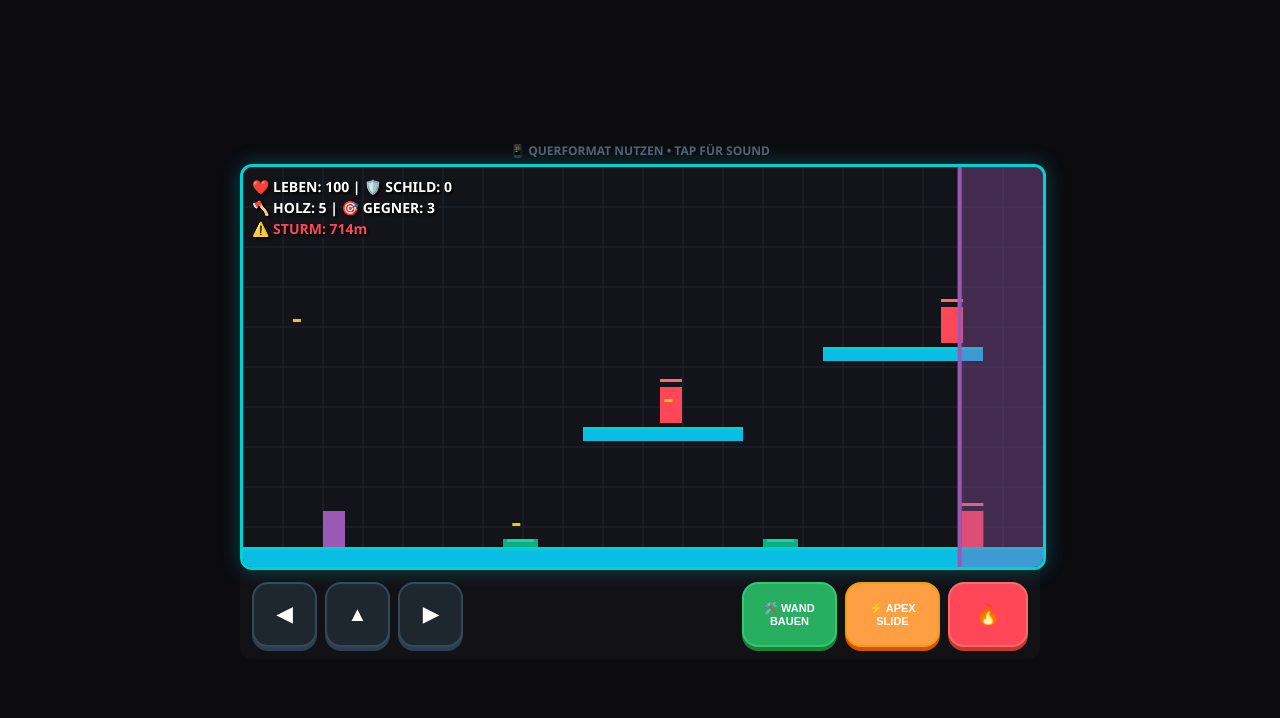
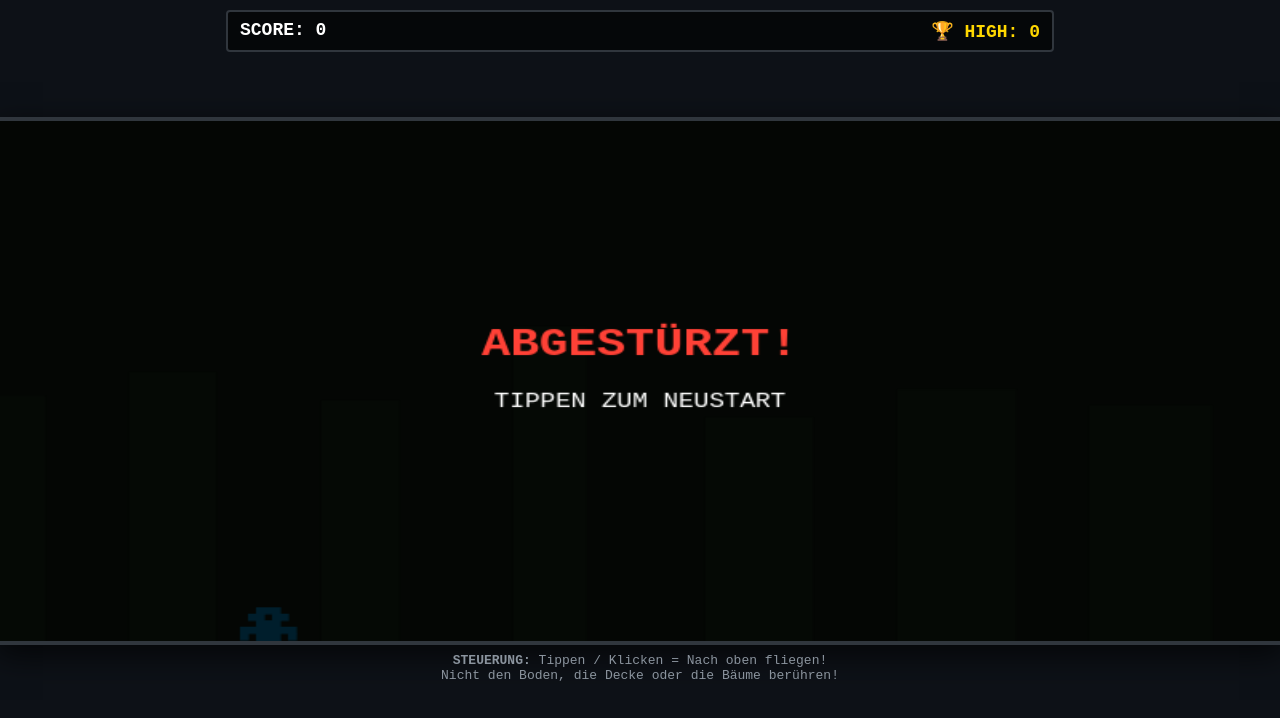
Before and after one commit to enricorohde8-ui/Mein-handyspiel, a plain HTML site: page index.html in a window 1280 px wide. Drawn offline with Linux system fonts and the light colour scheme.

Commit message:
Update index.html

```diff
--- a/index.html
+++ b/index.html
@@ -3,360 +3,330 @@
 <head>
     <meta charset="UTF-8">
     <meta name="viewport" content="width=device-width, initial-scale=1.0, maximum-scale=1.0, user-scalable=no">
-    <title>FortApex: Cyber Royale (My Vision)</title>
+    <title>Anwalt Style: Waldflug</title>
     <style>
         body {
-            margin: 0; padding: 0; background: #0b0b10; color: #fff;
-            font-family: 'Segoe UI', sans-serif; display: flex; flex-direction: column;
-            align-items: center; justify-content: center; min-height: 100vh;
-            overflow: hidden; touch-action: none; user-select: none; -webkit-user-select: none;
+            margin: 0;
+            padding: 0;
+            background: #0d1117;
+            color: white;
+            font-family: 'Courier New', Courier, monospace;
+            display: flex;
+            flex-direction: column;
+            align-items: center;
+            justify-content: center;
+            height: 100vh;
+            overflow: hidden;
+            user-select: none;
+            -webkit-user-select: none;
+            touch-action: manipulation;
         }
-        #gameContainer { position: relative; width: 100vw; max-width: 800px; }
-        canvas { background: #13131a; display: block; width: 100%; height: auto; border: 3px solid #00d2d3; border-radius: 12px; box-shadow: 0 0 20px rgba(0, 210, 211, 0.3); }
-        #ui { position: absolute; top: 12px; left: 12px; font-weight: bold; text-shadow: 2px 2px 3px #000; font-size: 14px; pointer-events: none; line-height: 1.5; }
-
-        /* Optimierte Touch-Steuerung fürs Smartphone */
-        #controls {
-            display: flex; justify-content: space-between; width: 100%;
-            max-width: 800px; padding: 12px; box-sizing: border-box; background: #111116; border-radius: 0 0 12px 12px;
+        #ui-container {
+            position: absolute;
+            top: 10px;
+            display: flex;
+            justify-content: space-between;
+            width: 95%;
+            max-width: 800px;
+            font-size: 18px;
+            font-weight: bold;
+            z-index: 10;
+            background: rgba(0,0,0,0.6);
+            padding: 8px 12px;
+            border-radius: 4px;
+            border: 2px solid #30363d;
         }
-        .btn-group { display: flex; gap: 8px; }
-        .btn-touch {
-            background: #1e272e; color: white; border: 2px solid #34495e; border-radius: 16px;
-            font-size: 20px; font-weight: bold; width: 65px; height: 65px;
-            display: flex; align-items: center; justify-content: center;
-            box-shadow: 0 4px 0 #2c3e50;
+        #highscore { color: #FFD700; }
+        canvas {
+            background: #141f14;
+            border: 4px solid #30363d;
+            box-shadow: 0 10px 30px rgba(0,0,0,0.7);
+            width: 100%;
+            max-height: 65vh;
         }
-        .btn-touch:active { background: #00d2d3; border-color: #fff; box-shadow: 0 1px 0 #2c3e50; transform: translateY(3px); }
-        .btn-wide { width: 95px; font-size: 11px; text-align: center; text-transform: uppercase; }
-        #btnBuild { background: #27ae60; border-color: #2ecc71; box-shadow: 0 4px 0 #1e7e34; }
-        #btnAbility { background: #ff9f43; border-color: #f39c12; box-shadow: 0 4px 0 #d35400; }
-        #btnShoot { background: #ff4757; border-color: #ff6b6b; box-shadow: 0 4px 0 #c0392b; width: 80px; }
+        #controls-hint {
+            margin-top: 8px;
+            font-size: 13px;
+            color: #8b949e;
+            text-align: center;
+        }
     </style>
 </head>
 <body>
 
-    <div style="text-align:center; font-size:12px; color:#57606f; margin-bottom:5px; font-weight: bold;">📱 QUERFORMAT NUTZEN • TAP FÜR SOUND</div>
-
-    <div id="gameContainer">
-        <canvas id="gameCanvas" width="800" height="400"></canvas>
-        <div id="ui">
-            ❤️ LEBEN: <span id="hpUI">100</span> | 🛡️ SCHILD: <span id="shieldUI">50</span><br>
-            🪓 HOLZ: <span id="woodUI">5</span> | 🎯 GEGNER: <span id="enemiesUI">3</span><br>
-            ⚠️ <span id="zoneUI" style="color: #ff4757;">STORM AKTIV</span>
-        </div>
+    <div id="ui-container">
+        <div id="score">SCORE: 0</div>
+        <div id="highscore">🏆 HIGH: 0</div>
     </div>
-
-    <div id="controls">
-        <div class="btn-group">
-            <button class="btn-touch" id="btnLeft">◀</button>
-            <button class="btn-touch" id="btnJump">▲</button>
-            <button class="btn-touch" id="btnRight">▶</button>
-        </div>
-
-        <div class="btn-group">
-            <button class="btn-touch btn-wide" id="btnBuild">🛠️ WAND<br>BAUEN</button>
-            <button class="btn-touch btn-wide" id="btnAbility">⚡ APEX<br>SLIDE</button>
-            <button class="btn-touch" id="btnShoot">🔥</button>
-        </div>
+    <canvas id="gameCanvas" width="800" height="400"></canvas>
+    <div id="controls-hint">
+        <b>STEUERUNG:</b> Tippen / Klicken = Nach oben fliegen! <br>Nicht den Boden, die Decke oder die Bäume berühren!
     </div>
 
 <script>
-const canvas = document.getElementById('gameCanvas');
-const ctx = canvas.getContext('2d');
+const canvas = document.getElementById("gameCanvas");
+const ctx = canvas.getContext("2d");
+const scoreElement = document.getElementById("score");
+const highscoreElement = document.getElementById("highscore");
 
-// Spielobjekte
-let player = {
-    x: 80, y: 300, w: 22, h: 36, vx: 0, vy: 0,
-    hp: 100, shield: 50, wood: 5, facing: 'right',
-    isSliding: false, slideTimer: 0, abilityCooldown: 0, grounded: false
+// Web Audio API für Retro-Sounds
+const audioCtx = new (window.AudioContext || window.webkitAudioContext)();
+let musicInterval = null;
+let musicStep = 0;
+const melody = [196.00, 220.00, 261.63, 220.00, 293.66, 261.63, 196.00, 220.00]; // Düsterer Arcade-Style
+
+function playMusicNode() {
+    if (gameOver || audioCtx.state === 'suspended') return;
+    const osc = audioCtx.createOscillator();
+    const gain = audioCtx.createGain();
+    osc.connect(gain); gain.connect(audioCtx.destination);
+    osc.type = 'square';
+    osc.frequency.setValueAtTime(melody[musicStep % melody.length], audioCtx.currentTime);
+    gain.gain.setValueAtTime(0.03, audioCtx.currentTime);
+    gain.gain.linearRampToValueAtTime(0.001, audioCtx.currentTime + 0.22);
+    osc.start(); osc.stop(audioCtx.currentTime + 0.22);
+    musicStep++;
+}
+
+function startMusic() {
+    if(musicInterval) clearInterval(musicInterval);
+    musicStep = 0;
+    musicInterval = setInterval(playMusicNode, 260);
+}
+
+function stopMusic() { clearInterval(musicInterval); }
+
+function playSound(type) {
+    if (audioCtx.state === 'suspended') audioCtx.resume();
+    const osc = audioCtx.createOscillator();
+    const gain = audioCtx.createGain();
+    osc.connect(gain); gain.connect(audioCtx.destination);
+
+    if (type === 'flap') {
+        osc.type = 'triangle';
+        osc.frequency.setValueAtTime(150, audioCtx.currentTime);
+        osc.frequency.exponentialRampToValueAtTime(320, audioCtx.currentTime + 0.1);
+        gain.gain.setValueAtTime(0.1, audioCtx.currentTime);
+        gain.gain.linearRampToValueAtTime(0.001, audioCtx.currentTime + 0.1);
+        osc.start(); osc.stop(audioCtx.currentTime + 0.1);
+    } else if (type === 'hit') {
+        osc.type = 'sawtooth';
+        osc.frequency.setValueAtTime(200, audioCtx.currentTime);
+        osc.frequency.linearRampToValueAtTime(30, audioCtx.currentTime + 0.6);
+        gain.gain.setValueAtTime(0.2, audioCtx.currentTime);
+        gain.gain.linearRampToValueAtTime(0.001, audioCtx.currentTime + 0.6);
+        osc.start(); osc.stop(audioCtx.currentTime + 0.6);
+    }
+}
+
+// Pixel Art Matrix für fliegendes Männchen (mit Flügel-Effekt)
+const pixelFlyer = [
+    [0,0,1,1,1,0,0],
+    [0,1,1,0,1,1,0],
+    [0,0,1,1,1,0,0],
+    [1,1,1,1,1,1,1],
+    [1,0,1,1,1,0,1],
+    [0,0,1,1,1,0,0],
+    [0,1,1,0,1,1,0]
+];
+
+// Spieler Eigenschaften (Flug-Modus)
+const player = {
+    x: 150,
+    y: 200,
+    width: 35,
+    height: 35,
+    gravity: 0.4,     // Zieht ihn nach unten
+    vlift: -6.5,       // Kraft nach oben pro Klick
+    velocity: 0,
+    animFrame: 0
 };
 
-// Gegner bewegen sich jetzt leicht hin und her
-let enemies = [
-    { x: 380, y: 220, startX: 350, endX: 480, w: 22, h: 36, hp: 60, dir: 1, v: 1, shootCooldown: 50 },
-    { x: 620, y: 140, startX: 600, endX: 720, w: 22, h: 36, hp: 60, dir: -1, v: 1.2, shootCooldown: 80 },
-    { x: 700, y: 344, startX: 650, endX: 760, w: 22, h: 36, hp: 100, dir: 1, v: 0.8, shootCooldown: 40 } // Boss Legend
-];
+let obstacles = [];
+let bgTrees = [];
+let score = 0;
+let highscore = localStorage.getItem("forest_highscore") || 0;
+let gameOver = false;
+let gameSpeed = 4.5;
+let spawnTimer = 0;
 
-let platforms = [
-    { x: 0, y: 380, w: 1000, h: 20 },
-    { x: 340, y: 260, w: 160, h: 14 },
-    { x: 580, y: 180, w: 160, h: 14 }
-];
+highscoreElement.innerText = "🏆 HIGH: " + highscore;
 
-// MEIN VISION-FEATURE: Octane Launchpads!
-let launchpads = [
-    { x: 260, y: 372, w: 35, h: 8 },
-    { x: 520, y: 372, w: 35, h: 8 }
-];
-
-let bullets = [];
-let buildWalls = [];
-let stormX = 820;
-let gameOver = false;
-let victory = false;
-
-// Audio Engine
-let audioCtx = null;
-function initAudio() { if (!audioCtx) audioCtx = new (window.AudioContext || window.webkitAudioContext)(); }
-function playSound(f, type, d, v=0.1) {
-    if (!audioCtx) return;
-    try {
-        let osc = audioCtx.createOscillator(); let g = audioCtx.createGain();
-        osc.type = type; osc.frequency.setValueAtTime(f, audioCtx.currentTime);
-        g.gain.setValueAtTime(v, audioCtx.currentTime); g.gain.exponentialRampToValueAtTime(0.00001, audioCtx.currentTime + d);
-        osc.connect(g); g.connect(audioCtx.destination); osc.start(); osc.stop(audioCtx.currentTime + d);
-    } catch(e){}
+function handleFlap() {
+    if (audioCtx.state === 'suspended') audioCtx.resume();
+    if (gameOver) {
+        resetGame();
+        return;
+    }
+    player.velocity = player.vlift;
+    playSound('flap');
 }
 
-// Touch Controller Setup
-let keys = { left: false, right: false };
-function bindTouch(id, press, release) {
-    const btn = document.getElementById(id);
-    btn.addEventListener('touchstart', (e) => { e.preventDefault(); initAudio(); press(); });
-    if(release) btn.addEventListener('touchend', (e) => { e.preventDefault(); release(); });
+window.addEventListener("touchstart", (e) => { e.preventDefault(); handleFlap(); }, { passive: false });
+window.addEventListener("mousedown", (e) => { if(e.button === 0) handleFlap(); });
+window.addEventListener("keydown", (e) => { if(e.code === "Space" || e.code === "ArrowUp") handleFlap(); });
+
+function resetGame() {
+    obstacles = [];
+    bgTrees = [];
+    score = 0;
+    gameSpeed = 4.5;
+    player.y = 200;
+    player.velocity = 0;
+    gameOver = false;
+    spawnTimer = 0;
+    scoreElement.innerText = "SCORE: 0";
+
+    // Hintergrundbäume vorab generieren
+    for (let i = 0; i < canvas.width; i += 120) {
+        bgTrees.push({ x: i, width: 40 + Math.random()*40, height: 150 + Math.random()*100 });
+    }
+
+    startMusic();
+    gameLoop();
 }
 
-bindTouch('btnLeft', () => { keys.left = true; player.facing = 'left'; }, () => keys.left = false);
-bindTouch('btnRight', () => { keys.right = true; player.facing = 'right'; }, () => keys.right = false);
-bindTouch('btnJump', () => {
-    if (player.grounded) {
-        player.vy = -10.5;
-        player.grounded = false;
-        playSound(300, 'triangle', 0.12, 0.15);
-    }
-});
+function update() {
+    if (gameOver) return;
 
-// Wand bauen (Fortnite Grid System vereinfacht)
-bindTouch('btnBuild', () => {
-    if (player.wood > 0 && !gameOver && !victory) {
-        let wallX = player.facing === 'right' ? player.x + 35 : player.x - 25;
-        buildWalls.push({ x: wallX, y: player.y - 14, w: 14, h: 50, hp: 4 });
-        player.wood--;
-        playSound(200, 'triangle', 0.08, 0.2);
-    }
-});
+    player.animFrame++;
+    spawnTimer++;
 
-// Apex Slide Fähigkeit
-bindTouch('btnAbility', () => {
-    if (player.abilityCooldown <= 0 && !gameOver && !victory) {
-        player.isSliding = true;
-        player.slideTimer = 22;
-        player.abilityCooldown = 80;
-        playSound(160, 'sawtooth', 0.25, 0.2);
-    }
-});
+    // Flug-Physik
+    player.velocity += player.gravity;
+    player.y += player.velocity;
 
-// Waffen-Feuer
-bindTouch('btnShoot', () => {
-    if (gameOver || victory) return;
-    let bVx = player.facing === 'right' ? 9 : -9;
-    bullets.push({ x: player.x + 10, y: player.isSliding ? player.y + 25 : player.y + 12, vx: bVx, vy: 0, fromPlayer: true });
-    playSound(450, 'square', 0.08, 0.15);
-});
-
-// Haupt-Update Schleife
-function update() {
-    if (gameOver || victory) return;
-
-    if (player.abilityCooldown > 0) player.abilityCooldown--;
-
-    // Movement Geschwindigkeiten berechnen
-    let speed = 4.2;
-    if (player.isSliding) {
-        speed = 8.5;
-        player.slideTimer--;
-        if (player.slideTimer <= 0) player.isSliding = false;
+    // Kollision mit Decke oder Boden
+    if (player.y < 0 || player.y > canvas.height - player.height) {
+        triggerGameOver();
     }
 
-    if (keys.left) player.vx = -speed;
-    else if (keys.right) player.vx = speed;
-    else player.vx = 0;
-
-    player.vy += 0.48; // Schwerkraft
-    player.x += player.vx;
-    player.y += player.vy;
-    player.grounded = false;
-
-    // Kollision mit Plattformen
-    for (let p of platforms) {
-        if (player.x + player.w > p.x && player.x < p.x + p.w && player.y + player.h > p.y && player.y + player.h - player.vy <= p.y) {
-            player.y = p.y - player.h; player.vy = 0; player.grounded = true;
+    // Hintergrundbäume bewegen (Parallax-Effekt, langsam)
+    for (let tree of bgTrees) {
+        tree.x -= (gameSpeed * 0.3);
+        if (tree.x + tree.width < 0) {
+            tree.x = canvas.width;
+            tree.height = 150 + Math.random()*100;
         }
     }
 
-    // Launchpad Trigger Logik (Apex Jump)
-    for (let lp of launchpads) {
-        if (player.x + player.w > lp.x && player.x < lp.x + lp.w && player.y + player.h > lp.y && player.y + player.h - player.vy <= lp.y + 4) {
-            player.vy = -15; // Katapultiert den Spieler extrem hoch!
-            player.grounded = false;
-            playSound(600, 'sine', 0.3, 0.25);
-        }
+    // Feste Abstände für echte Hindernis-Bäume (Oben und Unten Lücken)
+    if (spawnTimer % 100 === 0) {
+        let gap = 130; // Größe der Fluglücke
+        let minHeight = 40;
+        let maxHeight = canvas.height - gap - minHeight;
+        let topHeight = Math.floor(Math.random() * (maxHeight - minHeight + 1)) + minHeight;
+
+        obstacles.push({
+            x: canvas.width,
+            topHeight: topHeight,
+            bottomY: topHeight + gap,
+            width: 50,
+            passed: false
+        });
     }
 
-    // Wand-Kollision für Spieler
-    for (let w of buildWalls) {
-        if (player.x + player.w > w.x && player.x < w.x + w.w && player.y + player.h > w.y && player.y < w.y + w.h) {
-            player.x -= player.vx;
-        }
-    }
+    // Hindernisse bewegen
+    for (let i = obstacles.length - 1; i >= 0; i--) {
+        let obs = obstacles[i];
+        obs.x -= gameSpeed;
 
-    // Gegner KI Bewegung & automatisches Schießen
-    for (let e of enemies) {
-        e.x += e.v * e.dir;
-        if (e.x < e.startX || e.x > e.endX) e.dir *= -1;
-
-        e.shootCooldown--;
-        if (e.shootCooldown <= 0) {
-            let bVx = (player.x > e.x) ? 5.5 : -5.5;
-            bullets.push({ x: e.x + 10, y: e.y + 12, vx: bVx, vy: 0, fromPlayer: false });
-            e.shootCooldown = 70 + Math.random() * 50;
-        }
-    }
-
-    // Kugel-Logik verarbeiten
-    for (let i = bullets.length - 1; i >= 0; i--) {
-        let b = bullets[i];
-        b.x += b.vx;
-
-        // Grenzwert-Prüfung außerhalb des Canvas
-        if (b.x < 0 || b.x > canvas.width) { bullets.splice(i, 1); continue; }
-
-        // Wand-Treffer prüfen
-        let bulletRemoved = false;
-        for (let j = buildWalls.length - 1; j >= 0; j--) {
-            let w = buildWalls[j];
-            if (b.x > w.x && b.x < w.x + w.w && b.y > w.y && b.y < w.y + w.h) {
-                w.hp--;
-                bullets.splice(i, 1);
-                bulletRemoved = true;
-                if (w.hp <= 0) buildWalls.splice(j, 1);
-                break;
+        // Kollision mit oberem oder unterem Ast/Baumstamm
+        if (player.x < obs.x + obs.width && player.x + player.width > obs.x) {
+            if (player.y < obs.topHeight || player.y + player.height > obs.bottomY) {
+                triggerGameOver();
             }
         }
-        if (bulletRemoved) continue;
 
-        // Spieler Treffersensor
-        if (!b.fromPlayer && b.x > player.x && b.x < player.x + player.w && b.y > player.y && b.y < player.y + player.h) {
-            bullets.splice(i, 1);
-            if (player.shield > 0) player.shield -= 25;
-            else player.hp -= 20;
-            playSound(120, 'sawtooth', 0.15, 0.2);
-            if (player.hp <= 0) { player.hp = 0; gameOver = true; }
-            continue;
+        // Punkte zählen
+        if (obs.x + obs.width < player.x && !obs.passed) {
+            obs.passed = true;
+            score++;
+            scoreElement.innerText = "SCORE: " + score;
+            gameSpeed += 0.15; // Wird schneller
         }
 
-        // Gegner Treffersensor
-        if (b.fromPlayer) {
-            for (let j = enemies.length - 1; j >= 0; j--) {
-                let e = enemies[j];
-                if (b.x > e.x && b.x < e.x + e.w && b.y > e.y && b.y < e.y + e.h) {
-                    bullets.splice(i, 1);
-                    e.hp -= 25;
-                    playSound(280, 'sine', 0.08, 0.15);
-                    if (e.hp <= 0) {
-                        enemies.splice(j, 1);
-                        player.wood += 4; // Mehr Baumaterial belohnen!
-                    }
-                    break;
-                }
+        if (obs.x + obs.width < 0) obstacles.splice(i, 1);
+    }
+}
+
+function triggerGameOver() {
+    gameOver = true;
+    stopMusic();
+    playSound('hit');
+    if (score > highscore) {
+        highscore = score;
+        localStorage.setItem("forest_highscore", highscore);
+        highscoreElement.innerText = "🏆 HIGH: " + highscore;
+    }
+}
+
+function drawPixelArt(matrix, itemX, itemY, itemW, itemH, color) {
+    let pixelW = itemW / matrix[0].length;
+    let pixelH = itemH / matrix.length;
+    ctx.fillStyle = color;
+    for (let r = 0; r < matrix.length; r++) {
+        for (let c = 0; c < matrix[r].length; c++) {
+            if (matrix[r][c] === 1) {
+                ctx.fillRect(itemX + c * pixelW, itemY + r * pixelH, pixelW + 0.6, pixelH + 0.6);
             }
         }
     }
-
-    // Der Sturm schrumpft
-    stormX -= 0.35;
-    if (player.x > stormX) {
-        player.hp -= 0.3;
-        if (player.hp <= 0) { player.hp = 0; gameOver = true; }
-    }
-
-    // Kartenbegrenzung links
-    if (player.x < 0) player.x = 0;
-
-    if (enemies.length === 0) victory = true;
-
-    // UI Aktualisierung
-    document.getElementById('hpUI').innerText = Math.ceil(player.hp);
-    document.getElementById('shieldUI').innerText = Math.max(0, player.shield);
-    document.getElementById('enemiesUI').innerText = enemies.length;
-    document.getElementById('woodUI').innerText = player.wood;
-    document.getElementById('zoneUI').innerText = "STURM: " + Math.max(0, Math.floor(stormX)) + "m";
 }
 
-// Visuelle Engine (Grafik)
 function draw() {
     ctx.clearRect(0, 0, canvas.width, canvas.height);
 
-    // Neon-Hintergrundgitter (Cyber-Look)
-    ctx.strokeStyle = '#1e272e'; ctx.lineWidth = 1;
-    for(let i=0; i<canvas.width; i+=40) { ctx.beginPath(); ctx.moveTo(i, 0); ctx.lineTo(i, canvas.height); ctx.stroke(); }
-    for(let i=0; i<canvas.height; i+=40) { ctx.beginPath(); ctx.moveTo(0, i); ctx.lineTo(canvas.width, i); ctx.stroke(); }
-
-    // Plattformen zeichnen (Neon-Cyan)
-    ctx.fillStyle = '#0abde3';
-    for (let p of platforms) {
-        ctx.fillRect(p.x, p.y, p.w, p.h);
-        ctx.fillStyle = '#00d2d3'; ctx.fillRect(p.x, p.y, p.w, 3); // Highlighting oben
-        ctx.fillStyle = '#0abde3';
+    // 1. Hintergrund-Bäume (Dunkelgrün, weit weg)
+    ctx.fillStyle = "#1b2e1b";
+    for (let tree of bgTrees) {
+        ctx.fillRect(tree.x, canvas.height - tree.height, tree.width, tree.height);
     }
 
-    // Launchpads zeichnen (Neon-Grün)
-    for (let lp of launchpads) {
-        ctx.fillStyle = '#10ac84'; ctx.fillRect(lp.x, lp.y, lp.w, lp.h);
-        ctx.fillStyle = '#1dd1a1'; ctx.fillRect(lp.x + 4, lp.y, lp.w - 8, 3);
+    // 2. Hindernis-Bäume im Vordergrund (Braun/Grün im Herr-Anwalt-Style)
+    for (let obs of obstacles) {
+        ctx.fillStyle = "#2d1e18"; // Holzstamm oben
+        ctx.fillRect(obs.x, 0, obs.width, obs.topHeight);
+        ctx.fillStyle = "#1e3f20"; // Blätterkante oben
+        ctx.fillRect(obs.x - 4, obs.topHeight - 12, obs.width + 8, 12);
+
+        ctx.fillStyle = "#2d1e18"; // Holzstamm unten
+        ctx.fillRect(obs.x, obs.bottomY, obs.width, canvas.height - obs.bottomY);
+        ctx.fillStyle = "#1e3f20"; // Blätterkante unten
+        ctx.fillRect(obs.x - 4, obs.bottomY, obs.width + 8, 12);
     }
 
-    // Holz-Wände zeichnen (Fortnite-Stil)
-    ctx.fillStyle = '#ff9f43';
-    for (let w of buildWalls) {
-        ctx.fillRect(w.x, w.y, w.w, w.h);
-        ctx.strokeStyle = '#ee5253'; ctx.lineWidth = 2; ctx.strokeRect(w.x, w.y, w.w, w.h);
+    // 3. Spieler zeichnen (Flatter-Animation über Skalierung)
+    ctx.save();
+    let currentFlyer = JSON.parse(JSON.stringify(pixelFlyer));
+    if (player.velocity < 0) {
+        ctx.scale(1, 0.8); // Flügel schlagen nach oben
     }
+    drawPixelArt(currentFlyer, player.x, player.y, player.width, player.height, "#0095DD");
+    ctx.restore();
 
-    // Spieler (Apex Held: Neon-Violett)
-    ctx.fillStyle = player.isSliding ? '#ff9f43' : '#9b59b6';
-    let rH = player.isSliding ? player.h / 1.8 : player.h;
-    let rY = player.isSliding ? player.y + (player.h - rH) : player.y;
-    ctx.fillRect(player.x, rY, player.w, rH);
-
-    // Schildbalken-Effekt über dem Kopf
-    if (player.shield > 0) {
-        ctx.fillStyle = '#00d2d3'; ctx.fillRect(player.x - 4, player.y - 12, (player.w + 8) * (player.shield / 50), 4);
-    }
-
-    // Gegner (Neon-Rot)
-    ctx.fillStyle = '#ff4757';
-    for (let e of enemies) {
-        ctx.fillRect(e.x, e.y, e.w, e.h);
-        ctx.fillStyle = '#ff6b6b'; ctx.fillRect(e.x, e.y - 8, e.w * (e.hp / (e.hp > 60 ? 100 : 60)), 3);
-        ctx.fillStyle = '#ff4757';
-    }
-
-    // Schüsse (Laser-Gelb)
-    ctx.fillStyle = '#f1c40f';
-    for (let b of bullets) ctx.fillRect(b.x, b.y, 8, 3);
-
-    // Der Sturm (Lila, pulsierende Todeszone)
-    ctx.fillStyle = 'rgba(155, 89, 182, 0.35)';
-    ctx.fillRect(stormX, 0, canvas.width - stormX, canvas.height);
-    ctx.fillStyle = '#9b59b6'; ctx.fillRect(stormX, 0, 4, canvas.height); // Sturmkante
-
-    // Endbildschirme
+    // Game Over Bildschirm
     if (gameOver) {
-        ctx.fillStyle = 'rgba(11, 11, 16, 0.85)'; ctx.fillRect(0,0,canvas.width,canvas.height);
-        ctx.fillStyle = '#ff4757'; ctx.font = 'bold 28px sans-serif'; ctx.fillText("🚨 REIN GECHOKED! PLATZ #2", 220, 200);
-    }
-    if (victory) {
-        ctx.fillStyle = 'rgba(11, 11, 16, 0.85)'; ctx.fillRect(0,0,canvas.width,canvas.height);
-        ctx.fillStyle = '#1dd1a1'; ctx.font = 'bold 28px sans-serif'; ctx.fillText("🏆 APEX CHAMPION & VICTORY ROYALE!", 140, 200);
+        ctx.fillStyle = "rgba(0, 0, 0, 0.8)";
+        ctx.fillRect(0, 0, canvas.width, canvas.height);
+        ctx.fillStyle = "#FF4136";
+        ctx.font = "bold 30px 'Courier New'";
+        ctx.textAlign = "center";
+        ctx.fillText("ABGESTÜRZT!", canvas.width / 2, canvas.height / 2 - 20);
+        ctx.fillStyle = "#FFF";
+        ctx.font = "16px 'Courier New'";
+        ctx.fillText("TIPPEN ZUM NEUSTART", canvas.width / 2, canvas.height / 2 + 20);
     }
 }
 
-function gameLoop() { update(); draw(); requestAnimationFrame(gameLoop); }
-canvas.addEventListener('touchstart', initAudio);
-gameLoop();
+function gameLoop() {
+    update();
+    draw();
+    requestAnimationFrame(gameLoop);
+}
+
+// Start
+resetGame();
 </script>
 </body>
 </html>
```
